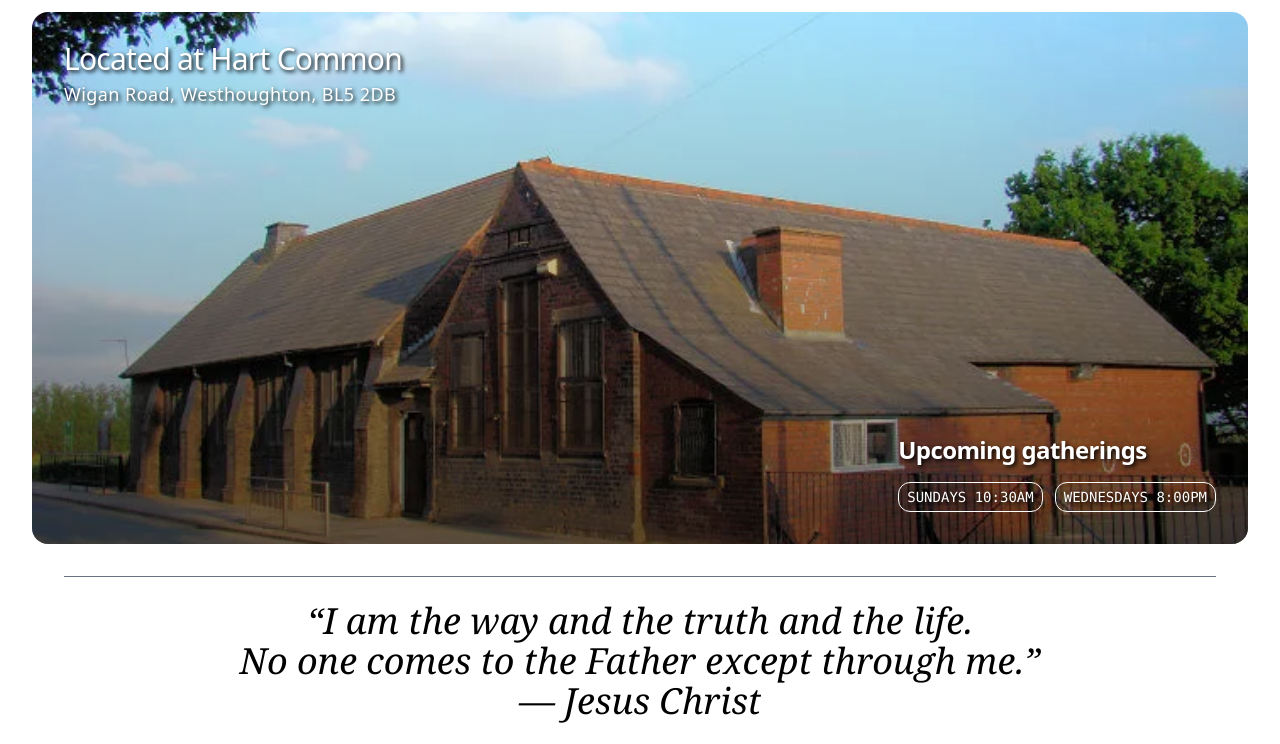
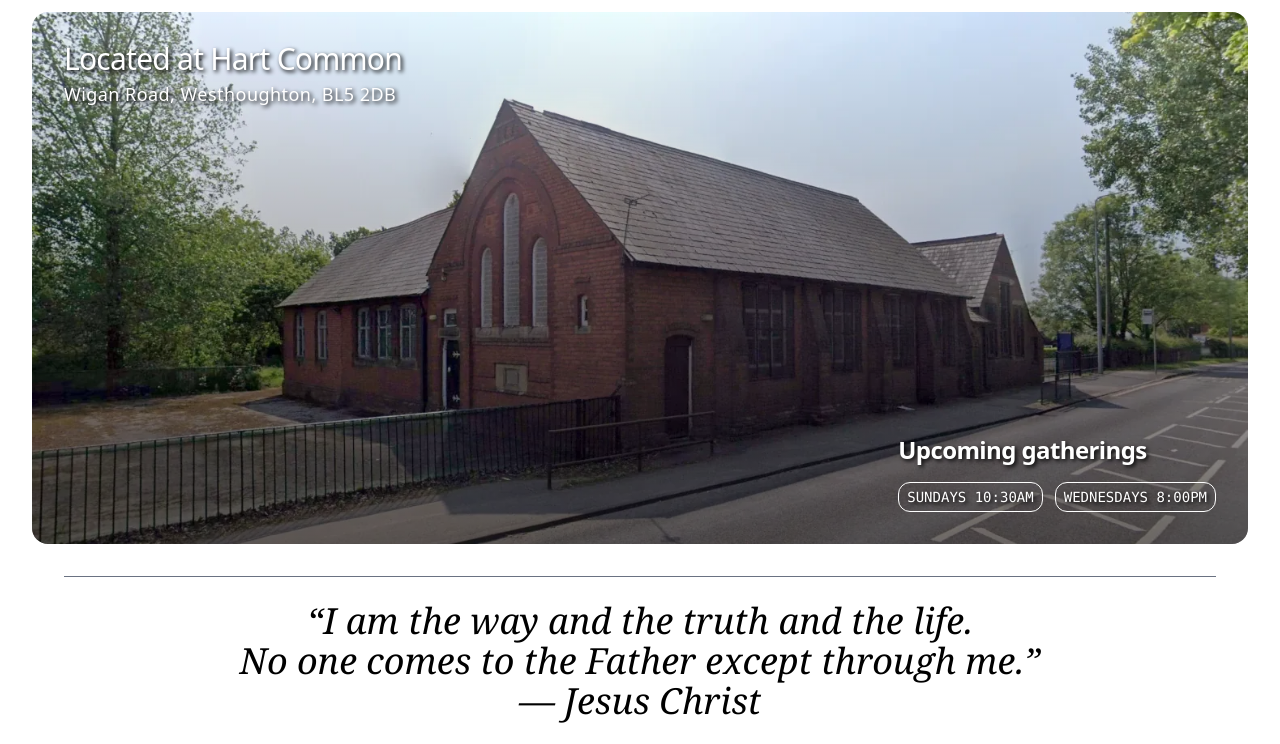
Before and after one commit to fozzedout/hindleychristianfellowship, a plain HTML site: page index.html in a window 1280 px wide. Shown: the part 56-800 px from the top of the page. Drawn offline with nearby package versions, Linux system fonts and the light colour scheme; no server answers.

Commit message:
changed the church picture

```diff
--- a/index.html
+++ b/index.html
@@ -113,8 +113,8 @@
             <div class="absolute inset-0 z-10 h-full w-full bg-gradient-to-t from-black opacity-50"></div>
             <div class="absolute inset-0 h-full w-full">
               <picture>
-                <source srcset="hindley_cf.webp" sizes="auto" />
-                <img class="absolute inset-0 h-full w-full object-cover" src="hindley_cf.webp" alt="" />
+                <source srcset="hindley_cf2.webp" sizes="auto" />
+                <img class="absolute inset-0 h-full w-full object-cover" src="hindley_cf2.webp" alt="" />
               </picture>
             </div>
           </div>
```
Also changed, not shown: hindley_cf2.webp (added).
